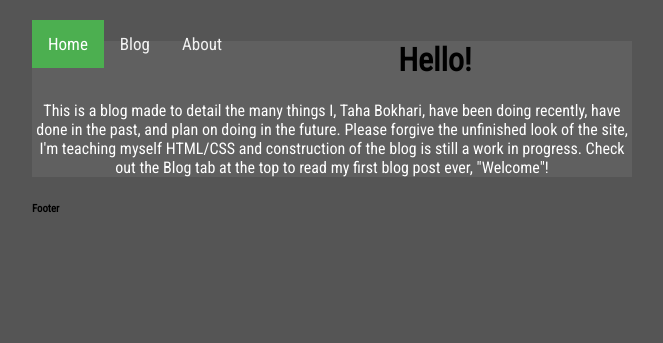
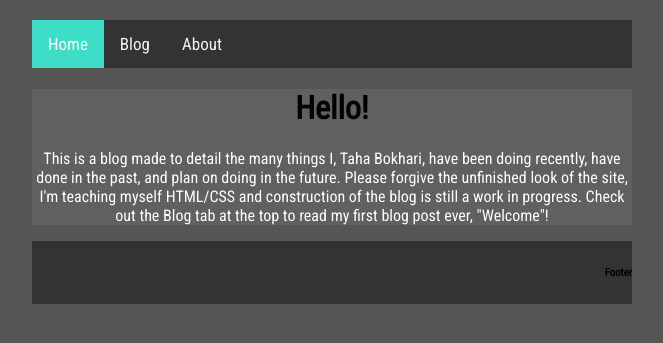
Before and after one commit to boktah/boktah.github.io, a Jekyll site: the page built from index.html, in a window 1280 px wide. Shown: the top 343 px of the page, without its empty margins (308-971 px from the left). Built offline with Jekyll 4.4.1, drawn with Linux system fonts in a browser that asks for light colours.

Commit message:
functional navbar

```diff
--- a/_includes/navigation.html
+++ /dev/null
@@ -1,7 +0,0 @@
-<div class="topnav">
-    {% for item in site.data.navigation %}
-        <a href="{{ item.link }}" {% if page.url == item.link %}class="active"{% endif %}>
-            {{ item.name }}
-        </a>
-    {% endfor %}
-</div>
--- a/_layouts/default.html
+++ b/_layouts/default.html
@@ -1,20 +1,32 @@
 <!doctype html>
 <html>
+
     <head>
         <meta charset="utf-8">
         <title>{{ page.title }}</title>
         <link rel="stylesheet" href="/assets/css/styles.css">
         <link rel="stylesheet" href="https://fonts.googleapis.com/css?family=Roboto|Roboto+Condensed&display=swap">
     </head>
+
     <body>
-        <div class="header">
-            {% include navigation.html %}
+
+        <div class="topnav">
+            {% for item in site.data.navigation %}
+                <a href="{{ item.link }}" {% if page.url == item.link %}class="active"{% endif %}>
+                    {{ item.name }}
+                </a>
+            {% endfor %}
         </div>
+
+
         <div class="content">
             {{ content }}
         </div>
+
+
         <div class="footer">
             <h6>Footer</h6>
         </div>
+
     </body>
 </html>
--- a/_sass/main.scss
+++ b/_sass/main.scss
@@ -15,7 +15,7 @@ h1, h2, h3, h4, h5, h6 {
     color: #000000;
 }
 
-.topnav .footer {
+.topnav, .footer {
     background-color: #333333;
     overflow: hidden;
 }
@@ -30,12 +30,12 @@ h1, h2, h3, h4, h5, h6 {
 }
 
 .topnav a:hover {
-    background-color: #dddddd;
+    background-color: #666;
     color: black;
 }
 
 .topnav a.active {
-    background-color: #4CAF50;
+    background-color: #3eddc8;
     color: white;
 }
 
@@ -45,9 +45,9 @@ h1, h2, h3, h4, h5, h6 {
     color: white;
 }
 
-// .footer {
-//     text-align: right;
-// }
+.footer {
+    text-align: right;
+}
 
 .postlist {
     list-style: none;
--- a/index.html
+++ b/index.html
@@ -2,7 +2,7 @@
 layout: default
 title: Home
 ---
-<h1>{{ "Hello!" }}</h1>
+<h1>Hello!</h1>
 <p>
   This is a blog made to detail the many things I, Taha Bokhari, have been doing recently, have done in the past, and plan on doing in the future.
   Please forgive the unfinished look of the site, I'm teaching myself HTML/CSS and construction of the blog is still a work in progress.
```
Also changed, not shown: 5 other files.
